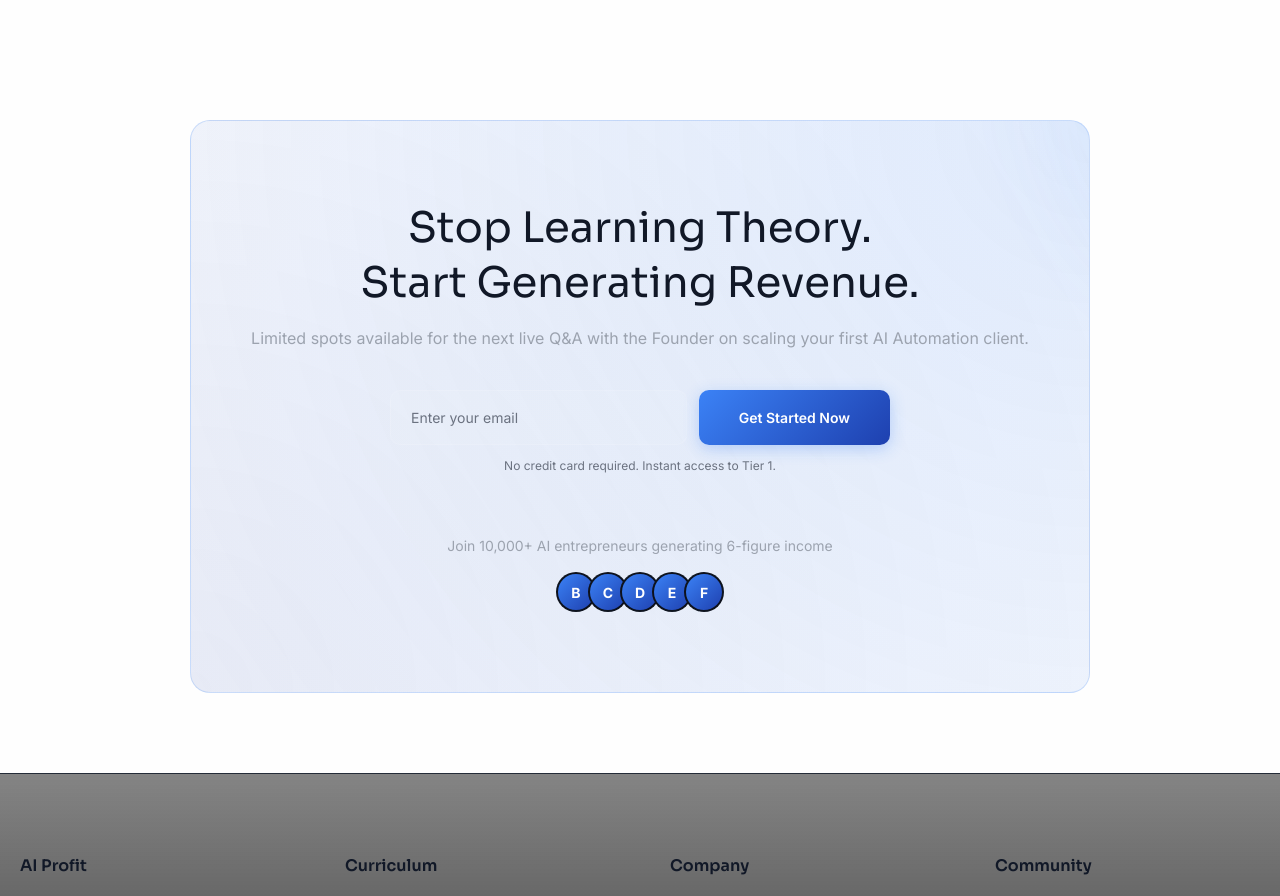
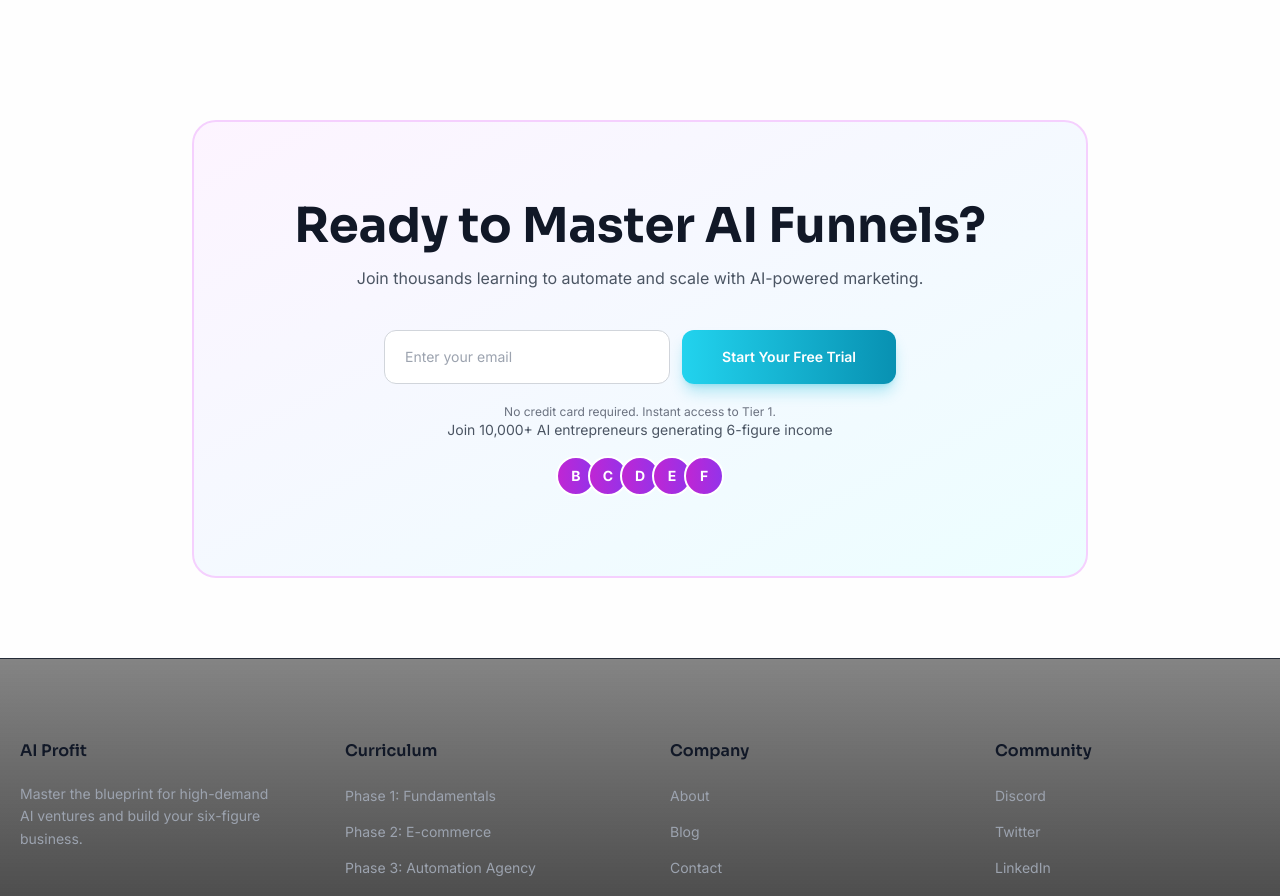
Before and after one commit to ScytheProduction/Ascend.ai, a Vue app: page / in a window 1280 px wide. Shown: the part 2620-3516 px from the top of the page. Built offline with nearby package versions, Linux system fonts and the light colour scheme.

Commit message:
Auto-commit: Agent tool execution

```diff
--- a/src/components/CTA.vue
+++ b/src/components/CTA.vue
@@ -1,22 +1,18 @@
 <template>
-  <section class="cta">
-    <div class="container">
-      <div class="cta-content">
-        <div class="cta-text">
-          <h2>Stop Learning Theory.<br>Start Generating Revenue.</h2>
-          <p>Limited spots available for the next live Q&A with the Founder on scaling your first AI Automation client.</p>
-        </div>
-        <div class="cta-form">
-          <input type="email" placeholder="Enter your email" class="input-email">
-          <button class="btn btn-primary">Get Started Now</button>
-          <p class="cta-note">No credit card required. Instant access to Tier 1.</p>
-        </div>
+  <section class="bg-gradient-to-br from-fuchsia-50 to-cyan-50 border-2 border-fuchsia-200 rounded-3xl py-20 px-10 my-20 mx-auto max-w-4xl relative overflow-hidden">
+    <div class="text-center mb-15 relative z-10">
+      <h2 class="text-4xl md:text-5xl font-bold mb-4 leading-tight font-['Sora']">Ready to Master AI Funnels?</h2>
+      <p class="text-gray-600 text-base mb-10">Join thousands learning to automate and scale with AI-powered marketing.</p>
+      <div class="flex gap-3 max-w-lg mx-auto mb-5 flex-wrap justify-center">
+        <input type="email" placeholder="Enter your email" class="flex-1 min-w-[250px] px-5 py-4 bg-white border border-gray-300 rounded-xl text-gray-900 text-sm focus:outline-none focus:border-[#22d3ee] focus:ring-2 focus:ring-cyan-500/20 transition-all">
+        <button class="px-10 py-4 bg-gradient-to-r from-[#22d3ee] to-[#0891b2] text-white rounded-xl font-semibold text-sm shadow-lg shadow-cyan-500/30 hover:-translate-y-0.5 hover:shadow-xl transition-all whitespace-nowrap">Start Your Free Trial</button>
       </div>
-      <div class="social-proof">
-        <p>Join 10,000+ AI entrepreneurs generating 6-figure income</p>
-        <div class="avatars">
-          <div v-for="i in 5" :key="i" class="avatar">{{ String.fromCharCode(65 + i) }}</div>
-        </div>
+      <p class="text-xs text-gray-500">No credit card required. Instant access to Tier 1.</p>
+    </div>
+    <div class="text-center relative z-10">
+      <p class="text-sm text-gray-600 mb-4">Join 10,000+ AI entrepreneurs generating 6-figure income</p>
+      <div class="flex justify-center">
+        <div v-for="i in 5" :key="i" class="w-10 h-10 rounded-full bg-gradient-to-r from-[#c026d3] to-[#9333ea] flex items-center justify-center text-white font-bold text-sm border-2 border-white -ml-2 first:ml-0">{{ String.fromCharCode(65 + i) }}</div>
       </div>
     </div>
   </section>
```
